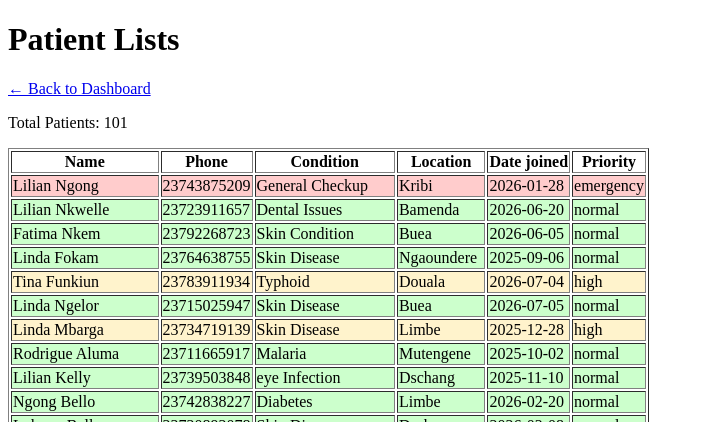
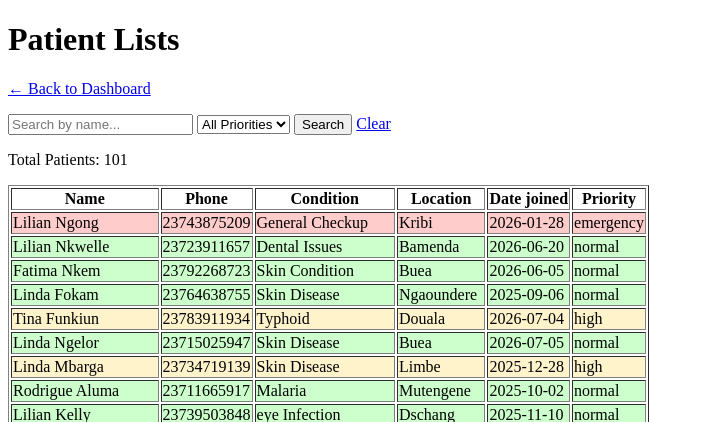
Before and after one commit to Nono237237/client-manager, a Flask app: page /patients in a window 1280 px wide. Shown: the top 422 px of the page, without its empty margins (0-704 px from the left). Run offline with Flask 3, Linux system fonts and the light colour scheme.

Commit message:
Day 24 - Flask search and filter by name and priority

```diff
--- a/app.py
+++ b/app.py
@@ -21,11 +21,25 @@ def home():
 @app.route("/patients")
 def patients():
     df = pd.read_csv("data/patients.csv")
+
+    search_term = request.args.get("search", "")
+    priority_filter = request.args.get("priority", "")
+
+    if search_term:
+       df = df[df["name"].str.lower().str.contains(search_term.lower(), na=False)]
+
+    if priority_filter and priority_filter != "":
+        df = df[df["priority"] == priority_filter]
+
+    df = df.fillna("N/A")
     patients_list = df.to_dict(orient="records")
+
     return render_template(
         "patients.html",
         patients=patients_list,
-        total=len(df)
+        total=len(df),
+        search_term=search_term,
+        priority_filter=priority_filter
     )
 @app.route("/register", methods=["GET"])
 def register():
--- a/templates/patients.html
+++ b/templates/patients.html
@@ -8,6 +8,20 @@
 <body>
     <h1>Patient Lists</h1>
     <p><a href="/">← Back to Dashboard</a></p>
+
+    <form method="GET" action="/patients">
+        <input type="text" name="search" placeholder="Search by name..." value="{{ search_term }}">
+        <select name="priority">
+            <option value="">All Priorities</option>
+            <option value="normal" {% if priority_filter == "normal" %}selected{% endif %}>Normal</option>
+            <option value="high" {% if priority_filter == "high" %}selected{% endif %}>High</option>
+            <option value="emergency" {% if priority_filter == "emergency" %}selected{% endif %}>Emergency</option>
+
+        </select>
+        <input type="submit" value="Search">
+        <a href="/patients">Clear</a>
+    </form>
+
     <p>Total Patients: {{ total }}</p>
 
     <table border="1">
```
